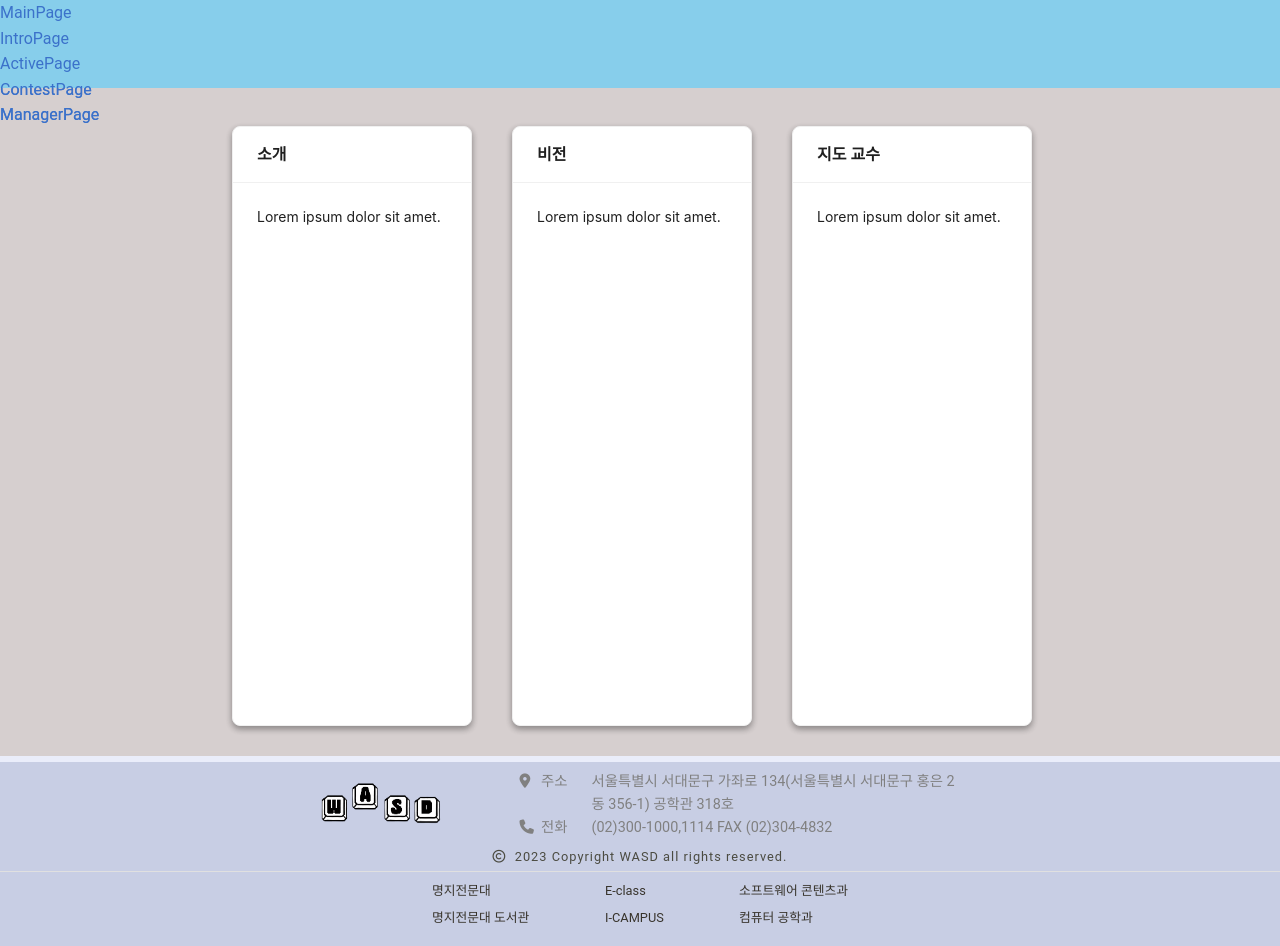
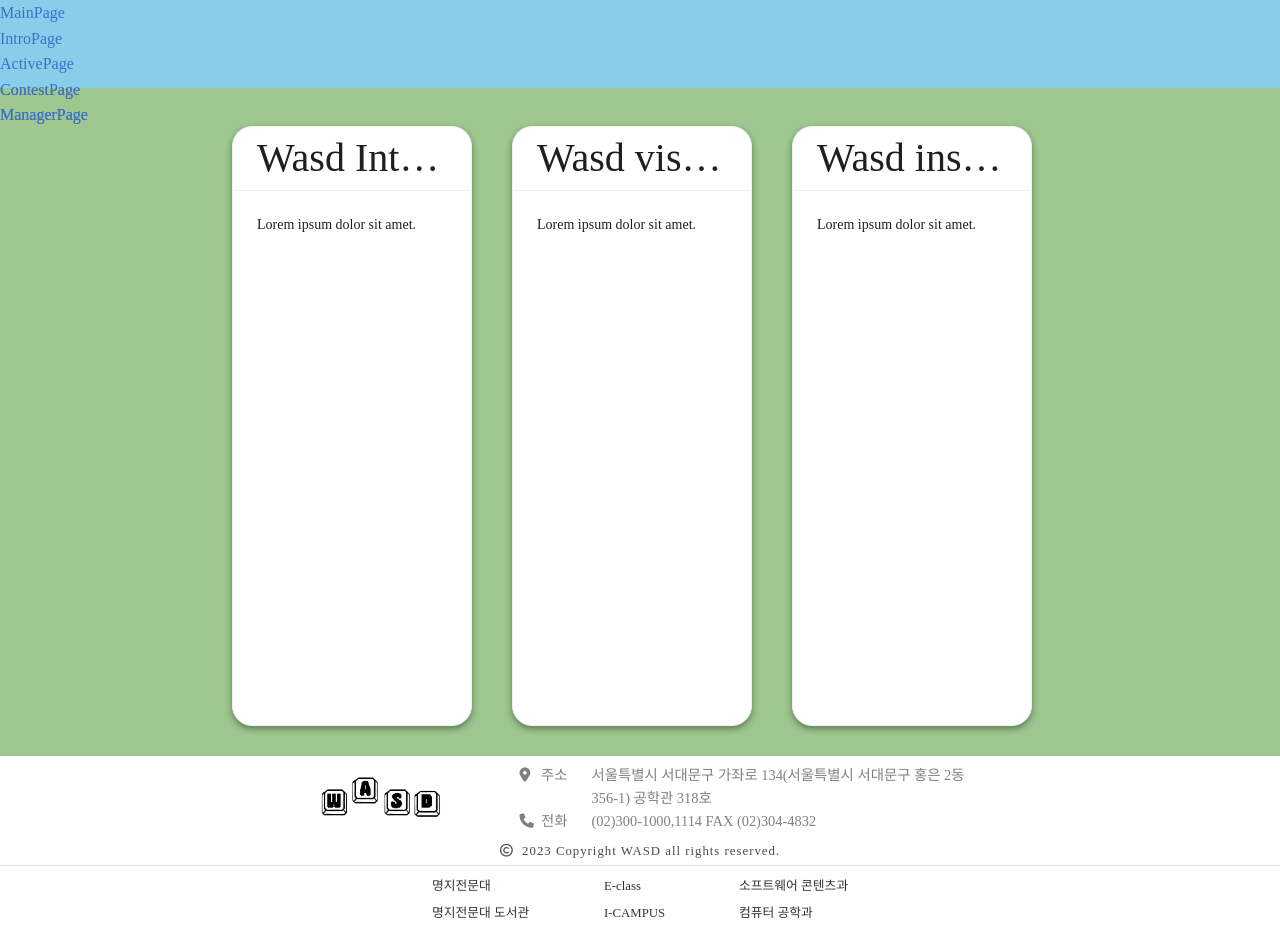
Before and after one commit to eeennsu/react-wasd-hompage, a React (Create React App) app in the folder client/: page /intro in a window 1280 px wide. Built offline with nearby package versions, Linux system fonts and the light colour scheme; a web font is replaced by a local one.

Commit message:
폰트, 배경색상 적용

```diff
--- a/client/src/components/styled/_config.scss
+++ b/client/src/components/styled/_config.scss
@@ -10,7 +10,15 @@
 }
 
 
+@font-face {
+    font-family: 'Chosunilbo_myungjo';
+    src: url('https://cdn.jsdelivr.net/gh/projectnoonnu/noonfonts_one@1.0/Chosunilbo_myungjo.woff') format('woff');
+    font-weight: normal;
+    font-style: normal;
+}
+
 *{
+    font-family: 'Chosunilbo_myungjo';
     margin: 0;
 }
 
--- a/client/src/components/styled/eunsu/StyledComponent.jsx
+++ b/client/src/components/styled/eunsu/StyledComponent.jsx
@@ -4,7 +4,7 @@ import styled from 'styled-components';
 export const ParantDiv = styled.section`
     min-height: calc(100vh - 200px);
     padding-top: 11vh;                  // nav의 height 크기만큼 적용하기
-    background-color: #d6cfcf;        // 크기, 위치 확인용 배경색
+    background-color: #9DC78E;        // 크기, 위치 확인용 배경색
 `;
 
 export const Container = styled.section`
--- a/client/src/components/styled/eunsu/_footer.scss
+++ b/client/src/components/styled/eunsu/_footer.scss
@@ -6,11 +6,11 @@
 }
 
 #footer{
-    height: 100%;
+    height: 150px;
     width: 100%;
     margin: 0 auto;
-    border-top: 6px solid $footer-color2;
-    background: $footer-bg;
+    background:  #FFFFFF;
+    position: absolute;
 
     #top{
         width: 60%;
--- a/client/src/components/styled/eunsu/_introPage.scss
+++ b/client/src/components/styled/eunsu/_introPage.scss
@@ -71,18 +71,15 @@
         .info_content{
             margin-right: 1rem;
 
-            &:active{
-
-            }
-
             .intro_card{
                 min-height: 600px;
                 max-height: 800px;
                 box-shadow: 0 3px 6px rgba(0,0,0,0.16), 0 3px 6px rgba(0,0,0,0.23);
+                border-radius: 20px ;
                 cursor: pointer;
 
-                &:active{
-                    background-color: black;            // 클릭 효과
+                &:hover{
+                    background-color: #A4A4A4;            // 클릭 효과
                 }
             }
         }
--- a/client/src/components/views/Footer/Footer.jsx
+++ b/client/src/components/views/Footer/Footer.jsx
@@ -13,14 +13,14 @@ const Footer = () => {
 
 	return (
 		// 예시 스타일
-		<MDBFooter id='footer'>
+		<MDBFooter id='footer' >
 			<div id='top' className='d-md-flex justify-content-center align-items-center p-1'>
 				<div className='d-none d-lg-block'>
 					<Popover title='WASD Logo' content={popoverLogo}>
 						<img src={logo_wasd} alt='logo' id='logo_wasd' />
 					</Popover>
 				</div>
-				<div id='addr_num'>
+				<div id='addr_num' className='p-2 p-md-0'>
 					<div className='infos row d-flex'>
 						<div className='col-2 w-auto'>
 							<MDBIcon fas icon="map-marker-alt" />&nbsp;&nbsp; 주소
--- a/client/src/components/views/IntroPage/IntroPage.jsx
+++ b/client/src/components/views/IntroPage/IntroPage.jsx
@@ -7,17 +7,17 @@ const IntroPage = () => {
 
     const cardInfos = useMemo(() => [
         {
-            title: '소개',
+            title: 'Wasd Introduce',
             content: 'Lorem ipsum dolor sit amet.',
             detail: 'Lorem ipsum dolor sit amet consectetur adipisicing elit. Nulla in minima placeat officia pariatur, rem aut omnis beatae labore expedita quas inventore hic incidunt, quis voluptates ex sunt tempore fugit porro repudiandae vero, quo quam ut! Maiores eius deleniti natus odit accusamus minus sed dolorum, labore earum omnis, quos repudiandae sunt quo ratione reiciendis provident nemo eligendi repellendus excepturi tempora illum asperiores. Impedit quam quae, laudantium nam alias doloremque et, accusantium ullam dolor cumque sequi nisi rerum vitae exercitationem ab eligendi facere perspiciatis suscipit consequatur. Sunt, quae laboriosam! Expedita sunt blanditiis adipisci fugiat repellat, error vel maxime omnis corrupti mollitia?'
         },
         {
-            title: '비전',
+            title: 'Wasd vision',
             content: 'Lorem ipsum dolor sit amet.',
             detail: 'Lorem ipsum dolor sit amet consectetur adipisicing elit. Nulla in minima placeat officia pariatur, rem aut omnis beatae labore expedita quas inventore hic incidunt, quis voluptates ex sunt tempore fugit porro repudiandae vero, quo quam ut! Maiores eius deleniti natus odit accusamus minus sed dolorum, labore earum omnis, quos repudiandae sunt quo ratione reiciendis provident nemo eligendi repellendus excepturi tempora illum asperiores. Impedit quam quae, laudantium nam alias doloremque et, accusantium ullam dolor cumque sequi nisi rerum vitae exercitationem ab eligendi facere perspiciatis suscipit consequatur. Sunt, quae laboriosam! Expedita sunt blanditiis adipisci fugiat repellat, error vel maxime omnis corrupti mollitia?'
         },
         {
-            title: '지도 교수',
+            title: 'Wasd instructor',
             content: 'Lorem ipsum dolor sit amet.',
             detail: 'Lorem ipsum dolor sit amet consectetur adipisicing elit. Nulla in minima placeat officia pariatur, rem aut omnis beatae labore expedita quas inventore hic incidunt, quis voluptates ex sunt tempore fugit porro repudiandae vero, quo quam ut! Maiores eius deleniti natus odit accusamus minus sed dolorum, labore earum omnis, quos repudiandae sunt quo ratione reiciendis provident nemo eligendi repellendus excepturi tempora illum asperiores. Impedit quam quae, laudantium nam alias doloremque et, accusantium ullam dolor cumque sequi nisi rerum vitae exercitationem ab eligendi facere perspiciatis suscipit consequatur. Sunt, quae laboriosam! Expedita sunt blanditiis adipisci fugiat repellat, error vel maxime omnis corrupti mollitia?'
         }
@@ -29,7 +29,7 @@ const IntroPage = () => {
                 <div className='d-flex row justify-content-center'>
                     {
                         cardInfos.map((v) => (
-                            <div className="col-md-4" key={`intro-${v.title}`}>
+                            <div className="col-md-4 mb-4 mb-md-0" key={`intro-${v.title}`}>
                                 <InfoModal title={v.title} detail={v.detail}
                                     content={<IntroCard title={v.title} content={v.content} />}/>
                             </div>
--- a/client/src/components/views/IntroPage/sections/IntroCard.jsx
+++ b/client/src/components/views/IntroPage/sections/IntroCard.jsx
@@ -3,7 +3,7 @@ import { Card } from 'antd';
 
 const Intro_Card = memo(({ title, content }) => {
     return (
-        <Card className='intro_card' title={title}>
+        <Card className='intro_card' title={title} headStyle={{ fontWeight: '400', fontSize: '40px' }}>
             <div className='card_inner'>
                 { content }
             </div>
```
